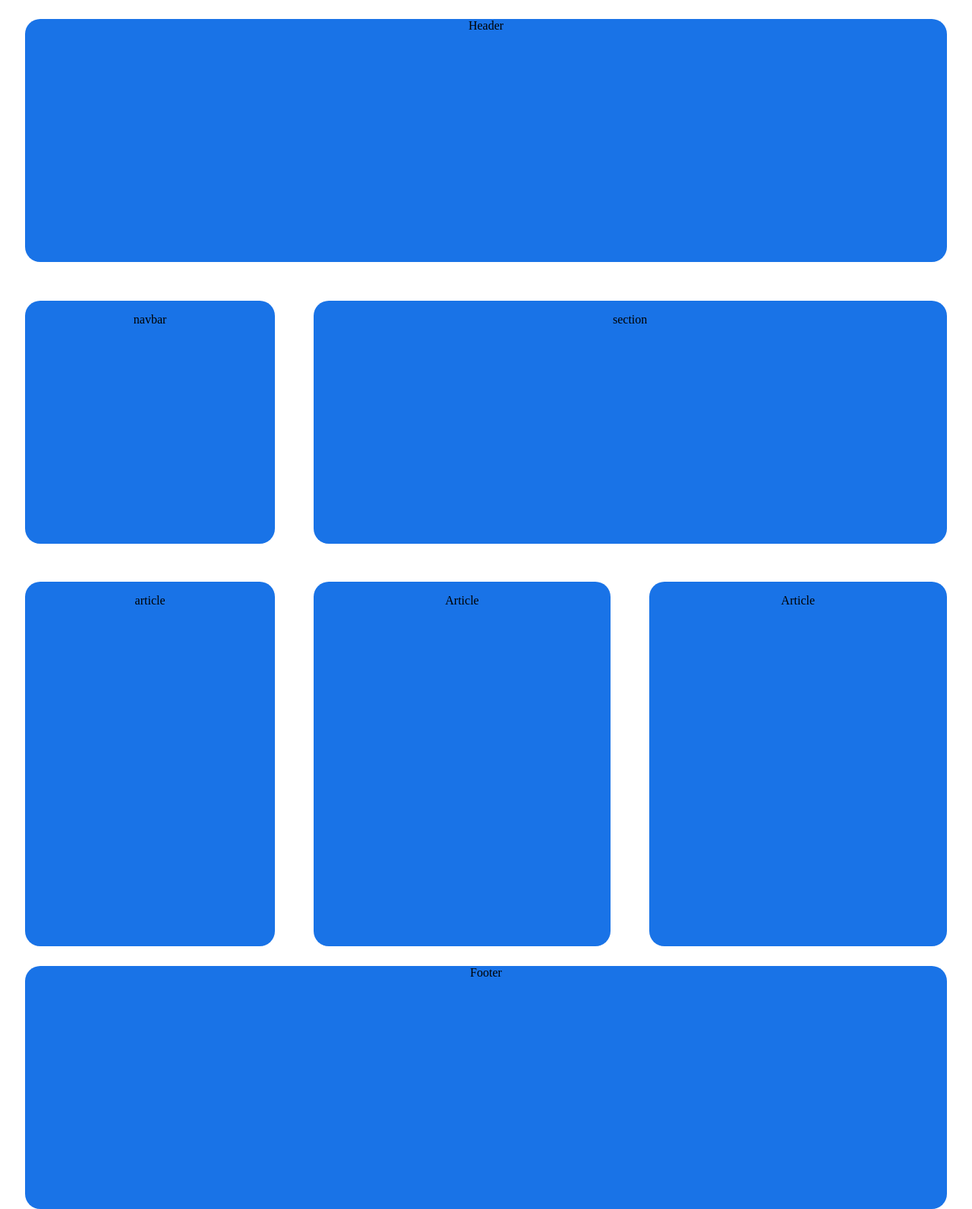
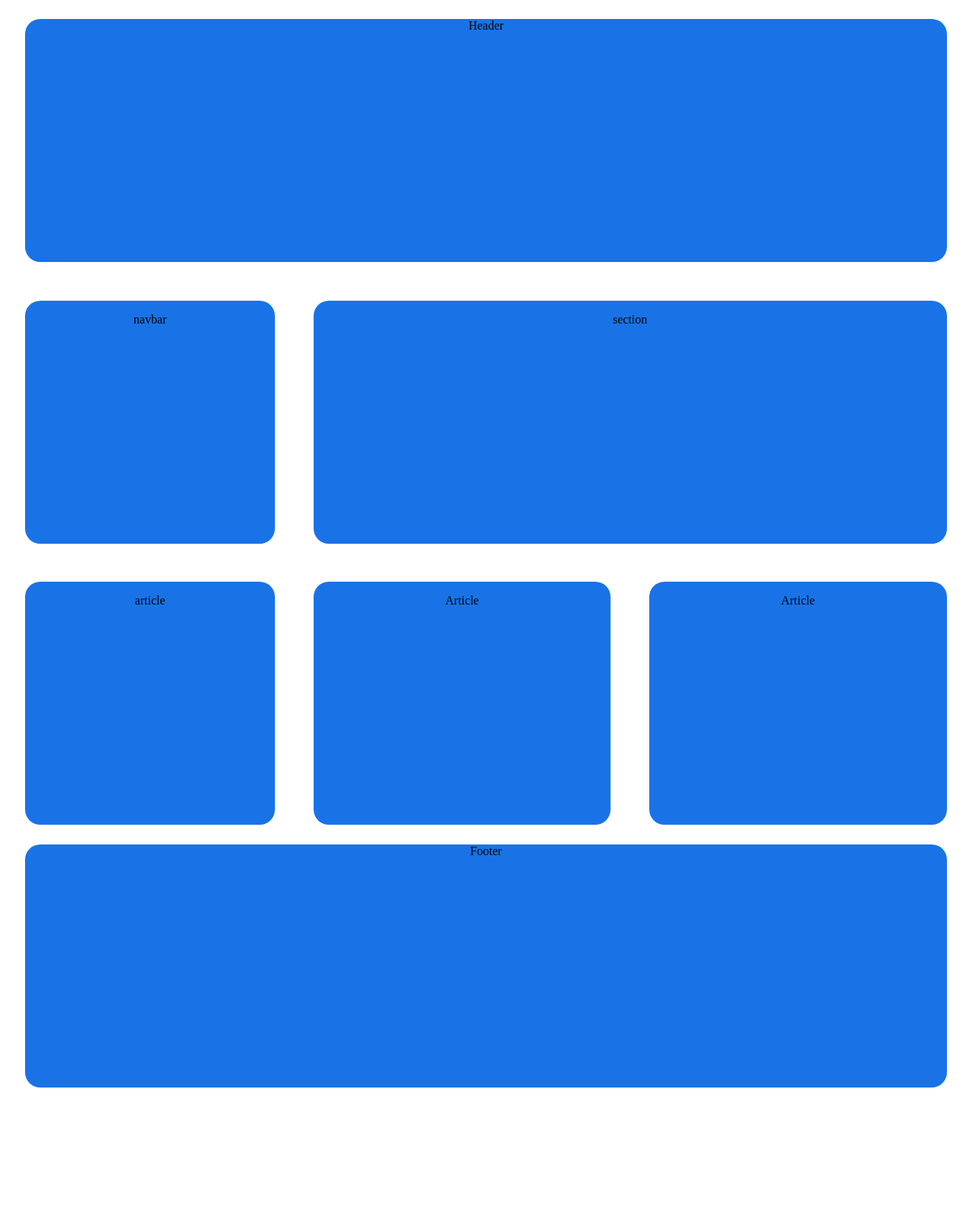
Before and after one commit to HenryJavangwe/responsive_challenge, a plain HTML site: page index.html in a window 1280 px wide. Shown: the whole page at 76% size. After the commit the page ends 1457 px from the top, so only its background shows below. Drawn offline with Linux system fonts and the light colour scheme.

Commit message:
added All of todays new work on it

```diff
--- a/css/main.css
+++ b/css/main.css
@@ -29,13 +29,13 @@ section {
 
 article {
     width: 26%;
-    height: 60vh;
+    height: 40vh;
     float: left;
 }
 
 .try article {
     float: right;
-    height: 60vh;
+    height: 40vh;
     width: 31%;
 
 }
```
